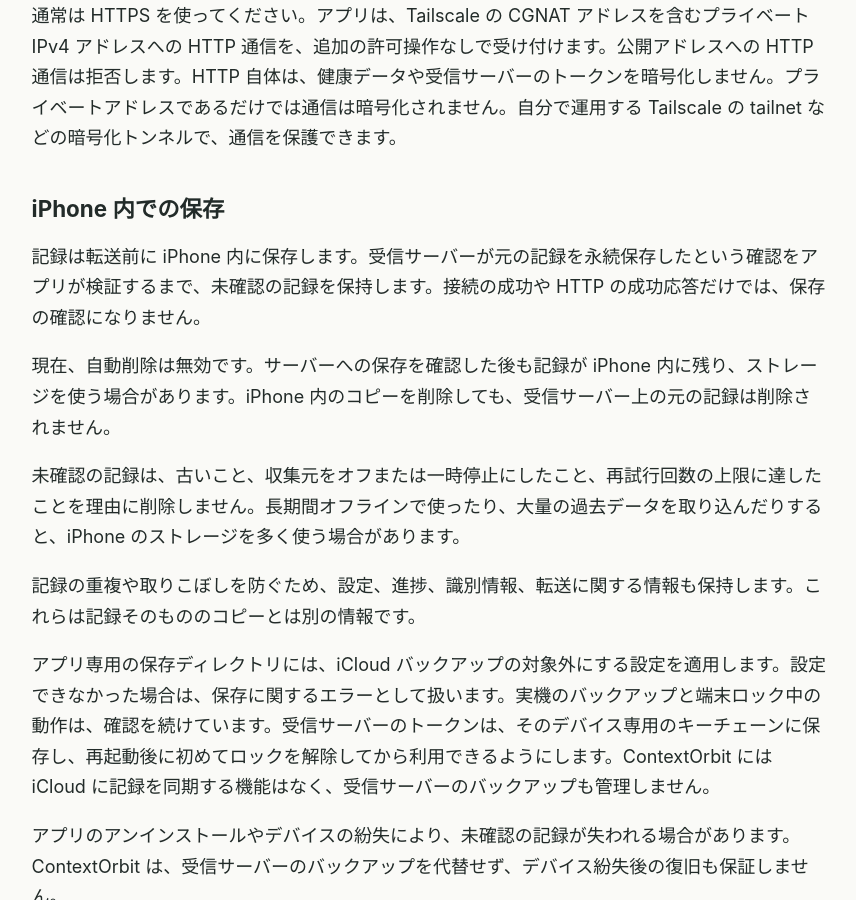
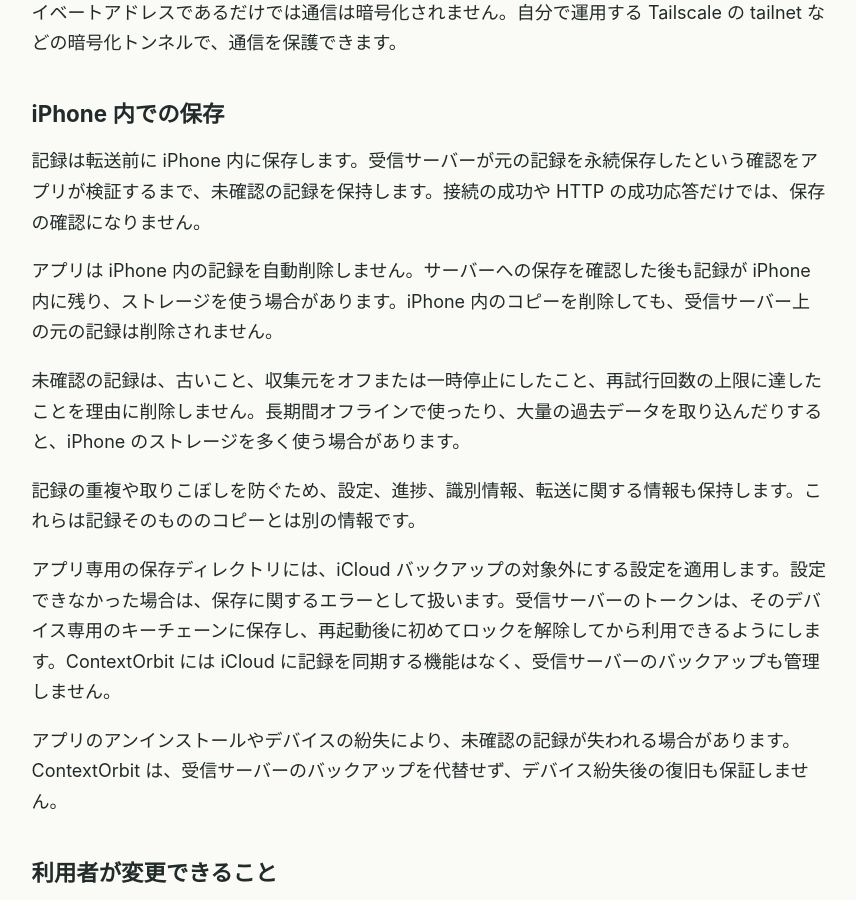
Before and after one commit to yutashx/context-orbit-support, a Jekyll site: the page built from privacy.ja.md, in a window 1280 px wide and 900 px high, scrolled down 1567 px. Shown: the whole window, without its empty margins (211-1067 px from the left). Built offline with Jekyll 4.4.1, drawn with Linux system fonts in a browser that asks for light colours; some of the changed text lies outside the part shown.

```diff
--- a/privacy.ja.md
+++ b/privacy.ja.md
@@ -6,7 +6,7 @@ translation_url: /privacy/
 ---
 # ContextOrbit プライバシーポリシー
 
-> リリースに向けて確認中の草案です。このポリシーはまだ発効していません。アプリの配布前に発効日を設定します。
+発効日：2026年11月7日
 
 ## ContextOrbit の役割
 
@@ -22,7 +22,7 @@ ContextOrbit は、選択した健康・運動の記録を自分で管理する
 
 アプリは動作に必要な設定、インストール識別子、収集の進捗、権限の要求履歴、転送状況、サーバーへの保存確認も保持します。受信サーバーのアクセストークンは iOS のキーチェーンに保存します。
 
-ContextOrbit は写真ライブラリを収集しません。生殖・性に関する健康データと臨床記録は、今回のリリースの収集対象外です。権限の要求が完了しても、選択したすべての記録を読み取れるとは限りません。
+ContextOrbit は写真ライブラリを収集しません。生殖・性に関する健康データと臨床記録は収集しません。権限の要求が完了しても、選択したすべての記録を読み取れるとは限りません。
 
 ## データの送信先と利用
 
@@ -36,13 +36,13 @@ ContextOrbit は写真ライブラリを収集しません。生殖・性に関
 
 記録は転送前に iPhone 内に保存します。受信サーバーが元の記録を永続保存したという確認をアプリが検証するまで、未確認の記録を保持します。接続の成功や HTTP の成功応答だけでは、保存の確認になりません。
 
-現在、自動削除は無効です。サーバーへの保存を確認した後も記録が iPhone 内に残り、ストレージを使う場合があります。iPhone 内のコピーを削除しても、受信サーバー上の元の記録は削除されません。
+アプリは iPhone 内の記録を自動削除しません。サーバーへの保存を確認した後も記録が iPhone 内に残り、ストレージを使う場合があります。iPhone 内のコピーを削除しても、受信サーバー上の元の記録は削除されません。
 
 未確認の記録は、古いこと、収集元をオフまたは一時停止にしたこと、再試行回数の上限に達したことを理由に削除しません。長期間オフラインで使ったり、大量の過去データを取り込んだりすると、iPhone のストレージを多く使う場合があります。
 
 記録の重複や取りこぼしを防ぐため、設定、進捗、識別情報、転送に関する情報も保持します。これらは記録そのもののコピーとは別の情報です。
 
-アプリ専用の保存ディレクトリには、iCloud バックアップの対象外にする設定を適用します。設定できなかった場合は、保存に関するエラーとして扱います。実機のバックアップと端末ロック中の動作は、確認を続けています。受信サーバーのトークンは、そのデバイス専用のキーチェーンに保存し、再起動後に初めてロックを解除してから利用できるようにします。ContextOrbit には iCloud に記録を同期する機能はなく、受信サーバーのバックアップも管理しません。
+アプリ専用の保存ディレクトリには、iCloud バックアップの対象外にする設定を適用します。設定できなかった場合は、保存に関するエラーとして扱います。受信サーバーのトークンは、そのデバイス専用のキーチェーンに保存し、再起動後に初めてロックを解除してから利用できるようにします。ContextOrbit には iCloud に記録を同期する機能はなく、受信サーバーのバックアップも管理しません。
 
 アプリのアンインストールやデバイスの紛失により、未確認の記録が失われる場合があります。ContextOrbit は、受信サーバーのバックアップを代替せず、デバイス紛失後の復旧も保証しません。
 
```
Also changed, not shown: index.ja.md (+0 -2 lines), index.md (+0 -2 lines), privacy.md (+4 -4 lines), support.ja.md (+2 -4 lines), support.md (+2 -4 lines).
